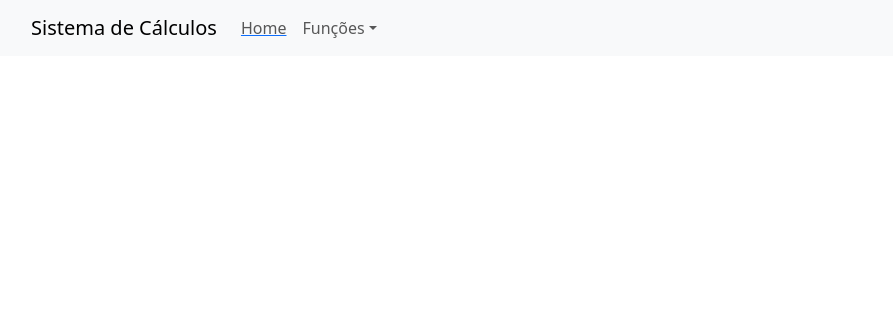
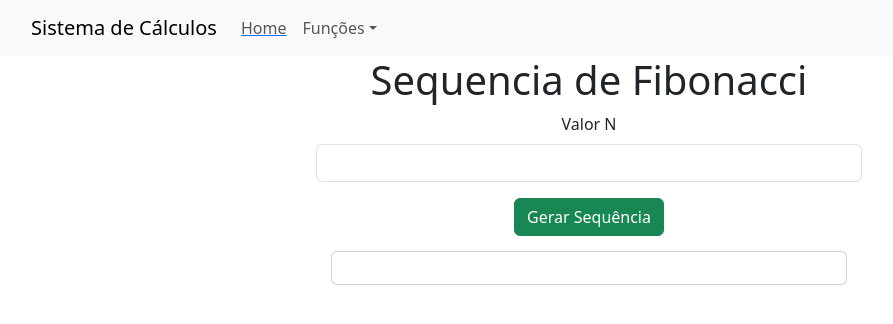
Before and after one commit to JVictor1012/SistemaCalculos, a React (Create React App) app: page /fibonacci in a window 1280 px wide. Shown: the top 324 px of the page, without its empty margins (51-944 px from the left). Built offline with nearby package versions, Linux system fonts and the light colour scheme.

Commit message:
finalizando fibonacci

```diff
--- a/src/App.js
+++ b/src/App.js
@@ -6,6 +6,7 @@ import NavBar from './components/NavBar';
 import Cards from './components/Cards';
 import Calculadora from './components/Calculadora';
 import Analise from './components/Analise';
+import Fibonacci from './components/Fibonacci';
 
 function App() {
   return (
@@ -16,6 +17,7 @@ function App() {
           <Route path="/" element={<Cards />} />
           <Route path="/calculadora" element={<Calculadora />} />
           <Route path="/analise" element={<Analise />} />
+          <Route path="/fibonacci" element={<Fibonacci />} />
         </Routes>
       </Router>
     </div>
--- a/src/components/Cards.jsx
+++ b/src/components/Cards.jsx
@@ -56,7 +56,9 @@ export const Cards = () =>{
                                 <Card.Text>
                                     Gera os primeiros N números da sequência de Fibonacci e indica se um valor N está na sequência.
                                 </Card.Text>
+                                <Link to='/fibonacci'>
                                 <Button variant="primary">Acessar Função</Button>
+                                </Link>
                             </Card.Body>
                         </Card>
                     </div>
--- /dev/null
+++ b/src/components/Fibonacci.jsx
@@ -0,0 +1,67 @@
+import { useState } from 'react'
+import Form from 'react-bootstrap/Form'
+import Button from 'react-bootstrap/Button'
+import { Container, Row, Col, Card } from 'react-bootstrap'
+
+export const Fibonacci = () => {
+    const [valorN, setValorN] = useState('')
+    const [resultado, setResultado] = useState('')
+
+    const handleSubmit = (e) => {
+        e.preventDefault()
+        const n = parseInt(valorN)
+
+        const gerarSequencia = (n) => {
+            let sequencia = [1, 1]
+
+            for (let i = 2; i < n; i++) {
+                sequencia.push(sequencia[i - 1] + sequencia[i - 2])
+            }
+            return sequencia;
+        }
+
+        const verificarSeq = (n, sequenciaFibonacci) => {
+            if (sequenciaFibonacci.includes(n)){
+                return `O número ${n} faz parte da sequência de Fibonacci!`
+            }else{
+                return `O número ${n} não faz parte da sequência de Fibonacci!`
+            }
+        }
+
+        if (!isNaN(n) && n > 0) {
+            const sequenciaFibonacci = gerarSequencia(n)
+            setResultado(verificarSeq(n, gerarSequencia(n)) + '\n\nOs primeiros ' + n + ' números da sequência de Fibonacci são:\n' + sequenciaFibonacci.join(', '));
+
+        } else {
+            setResultado('Por favor, insira um valor válido para N.')
+        }
+    }
+
+    return (
+        <Container>
+            <Row className="justify-content-center">
+                <Col md={6}>
+                    <h1>Sequencia de Fibonacci</h1>
+                    <Form onSubmit={handleSubmit}>
+                        <Form.Group className="mb-3" controlId="formGroupValorN">
+                            <Form.Label>Valor N</Form.Label>
+                            <Form.Control type="number" value={valorN} onChange={(e) => setValorN(e.target.value)} />
+                        </Form.Group>
+                        <Button variant="success" type="submit">
+                            Gerar Sequência
+                        </Button>
+                    </Form>
+                </Col>
+            </Row>
+            <Row className="justify-content-center">
+                <Col md={6}>
+                    <Card style={{ margin: '15px' }}>
+                        <Card.Body>{resultado}</Card.Body>
+                    </Card>
+                </Col>
+            </Row>
+        </Container>
+    );
+};
+
+export default Fibonacci;
--- a/src/components/NavBar.jsx
+++ b/src/components/NavBar.jsx
@@ -21,9 +21,9 @@ export const NavBar = () => {
             <NavDropdown title="Funções" id="basic-nav-dropdown">
 
 
-            <Link to='/calculadora'><NavDropdown.Item href="#action/1">1. Calculadora de Salário</NavDropdown.Item></Link>
-            <Link to='/analise'><NavDropdown.Item href="#action/2">2. Análise Numérica</NavDropdown.Item></Link>
-            <NavDropdown.Item href="#action/3">3. Fibonacci</NavDropdown.Item>
+            <Link to='/calculadora'><NavDropdown.Item href="#calculadora">1. Calculadora de Salário</NavDropdown.Item></Link>
+            <Link to='/analise'><NavDropdown.Item href="#analise">2. Análise Numérica</NavDropdown.Item></Link>
+            <Link to='/fibonacci'><NavDropdown.Item href="#fibonacci">3. Fibonacci</NavDropdown.Item></Link>
 
             </NavDropdown>
           </Nav>
```
